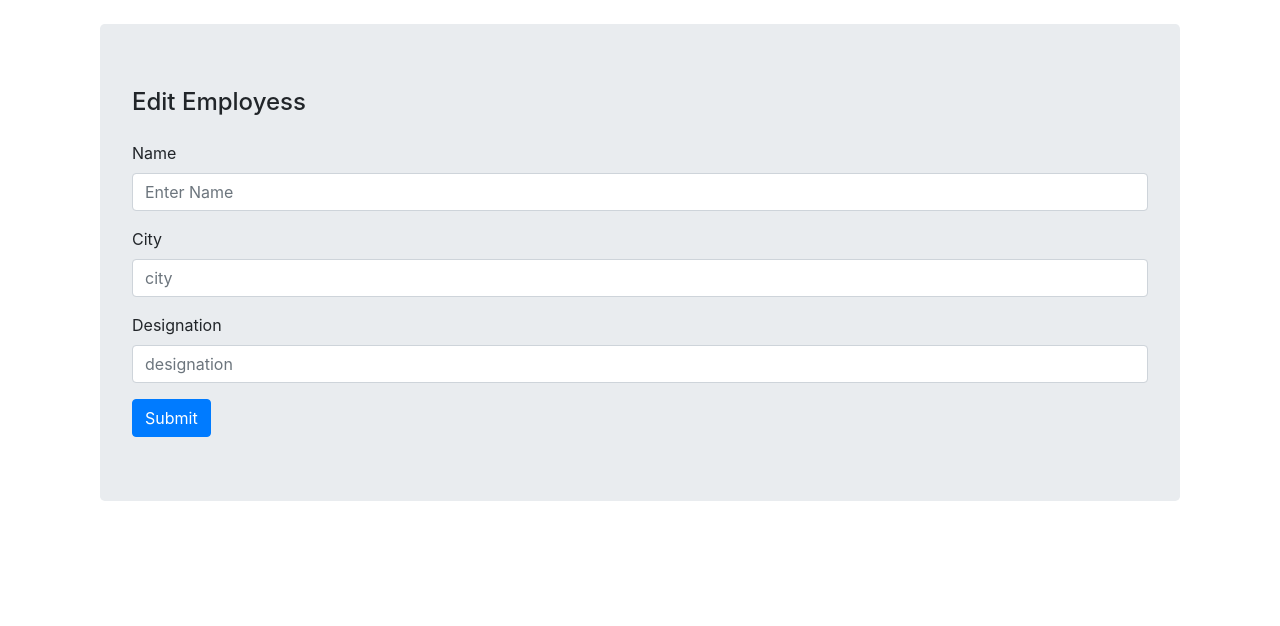
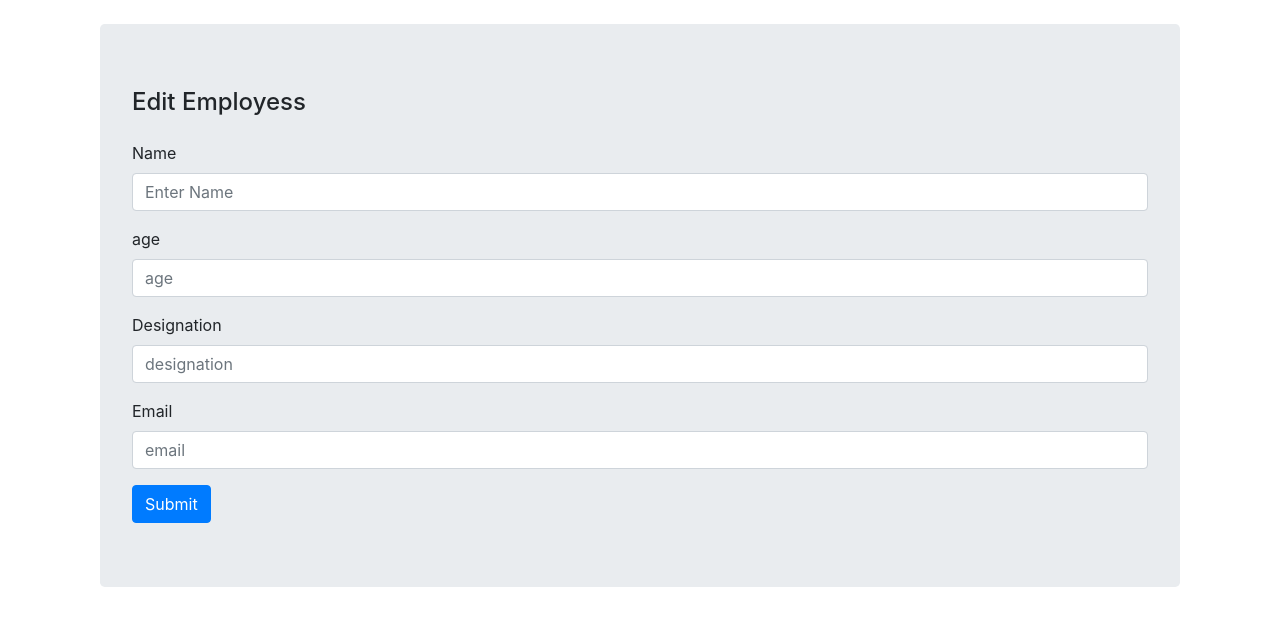
Before and after one commit to tta2yta/PHP-OOPS-PDO-CRUD, a PHP site: page /edit.php in a window 1280 px wide. Shown: the part 56-682 px from the top of the page. Run offline with PHP 8.4, Linux system fonts and the light colour scheme; data that the repository does not hold is empty.

Commit message:
Update edit.php

```diff
--- a/edit.php
+++ b/edit.php
@@ -22,13 +22,15 @@ if(isset($_POST['submit']))
 {
 	//header(("Location:index.php"));
 	$name=$_POST['name'];
-	$city=$_POST['city'];
+	$age=$_POST['age'];
 	$designation=$_POST['designation'];
+  $email=$_POST['email'];
 
 $fields=[
 'name'=>$name,
-'city'=>$city,
-'designation'=>$designation];
+'age'=>$age,
+'designation'=>$designation,
+'email'=>$email];
 
   $id=$_POST['id'];
 $employee=new Employees;
@@ -111,13 +113,18 @@ $employee->update($fields,$id);
 
   </div>
   <div class="form-group">
-    <label for="city">City</label>
-    <input type="text" class="form-control" name="city" value="<?php echo $result['city']; ?>"placeholder="city">
+    <label for="age">age</label>
+    <input type="text" class="form-control" name="age" value="<?php echo $result['age']; ?>" placeholder="age">
   </div>
 
   <div class="form-group">
-    <label for="city">Designation</label>
-    <input type="text" class="form-control" name="designation" value="<?php echo $result['designation']; ?>"placeholder="designation">
+    <label for="age">Designation</label>
+    <input type="text" class="form-control" name="designation" value="<?php echo $result['designation']; ?>" placeholder="designation">
+  </div>
+
+  <div class="form-group">
+    <label for="age">Email</label>
+    <input type="text" class="form-control" id="email" name="email" value="<?php echo $result['email']; ?>"" placeholder="email">
   </div>
 
   <input  type="submit" name="submit" class="btn btn-primary">
```
